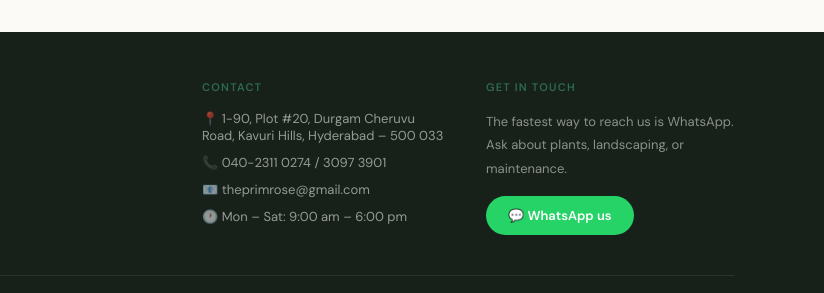
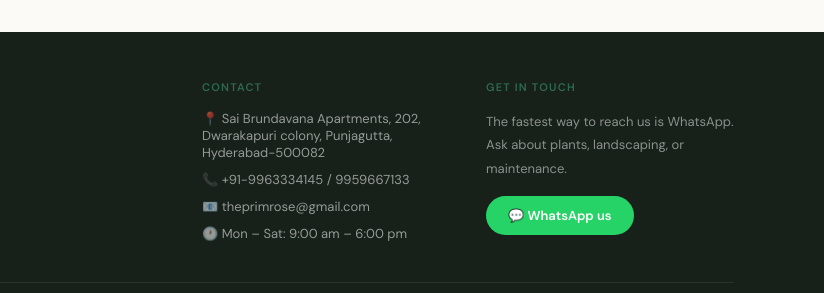
Before and after one commit to CodeV-Zer0/Test-Project, a website: page index.html in a window 1280 px wide. Shown: the part 2203-2496 px from the top of the page, 456-1280 px from the left. Drawn offline with nearby package versions, Linux system fonts and the light colour scheme; a web font is replaced by a local one.

Commit message:
Improved Footer

```diff
--- a/index.html
+++ b/index.html
@@ -24,7 +24,6 @@ body{font-family:var(--font-body);background:var(--paper);color:var(--ink);min-h
 img{max-width:100%;display:block}
 .zoomable{cursor:zoom-in}
 button,input,textarea{font-family:inherit}
-.wa-float{position:fixed;bottom:22px;right:22px;z-index:999;background:#25d366;color:#fff;border:0;border-radius:999px;padding:12px 18px;font-size:14px;font-weight:600;cursor:pointer;box-shadow:0 10px 28px rgba(37,211,102,.35)}
 .chat-button{position:fixed;left:16px;bottom:16px;background:var(--leaf);color:#fff;border:none;padding:13px 20px;border-radius:999px;cursor:pointer;box-shadow:0 10px 28px rgba(45,106,79,.35);font-size:14px;font-weight:700;font-family:var(--font-body);z-index:1000;display:flex;align-items:center;gap:8px;transition:transform .2s}
 .chat-button:hover{transform:translateY(-2px)}
 .chat-modal{position:fixed;left:18px;bottom:78px;width:340px;max-width:90vw;background:var(--paper);border-radius:14px;box-shadow:0 24px 60px rgba(23,32,25,.22);overflow:hidden;display:none;z-index:1000;border:1px solid var(--line)}
@@ -336,7 +335,7 @@ html {
 </style>
 </head>
 <body>
-<button class="wa-float" onclick="openWhatsApp('Hi! I visited The Primrose Path website and would like to know more.')">Chat on WhatsApp</button>
+
 <button id="chat-open" class="chat-button">🌿 Ask Primmy</button>
 <div id="chat-modal" class="chat-modal" role="dialog" aria-label="Plant help chat">
   <div class="chat-header">
@@ -990,8 +989,8 @@ lucide.createIcons();
       <div>
         <div style="font-size:11px;letter-spacing:1.2px;text-transform:uppercase;color:var(--leaf);font-weight:700;margin-bottom:16px">Contact</div>
         <div style="display:flex;flex-direction:column;gap:10px;font-size:13px">
-          <div>📍 1-90, Plot #20, Durgam Cheruvu Road, Kavuri Hills, Hyderabad – 500 033</div>
-          <div>📞 040-2311 0274 / 3097 3901</div>
+          <div>📍 Sai Brundavana Apartments, 202, Dwarakapuri colony, Punjagutta, Hyderabad-500082</div>
+          <div>📞 +91-9963334145 / 9959667133</div>
           <div>📧 theprimrose@gmail.com</div>
           <div>🕐 Mon – Sat: 9:00 am – 6:00 pm</div>
         </div>
```
